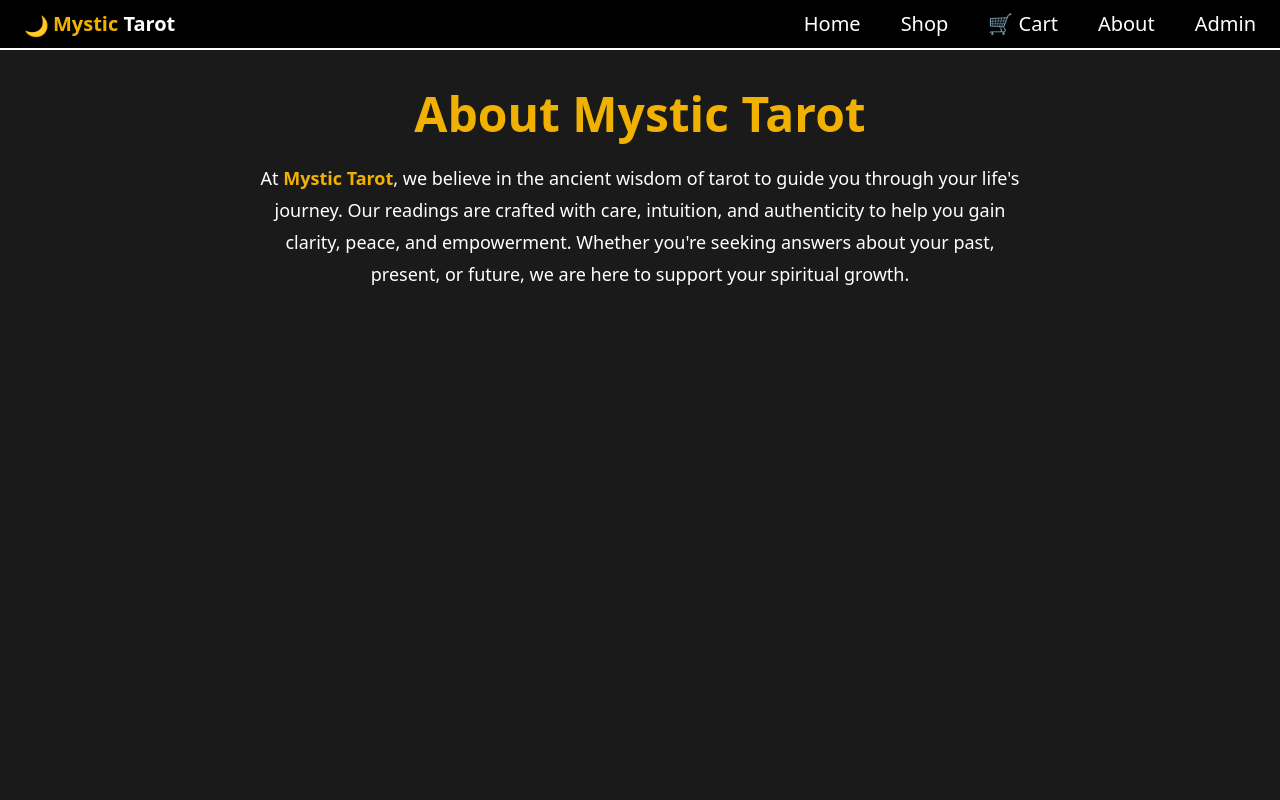
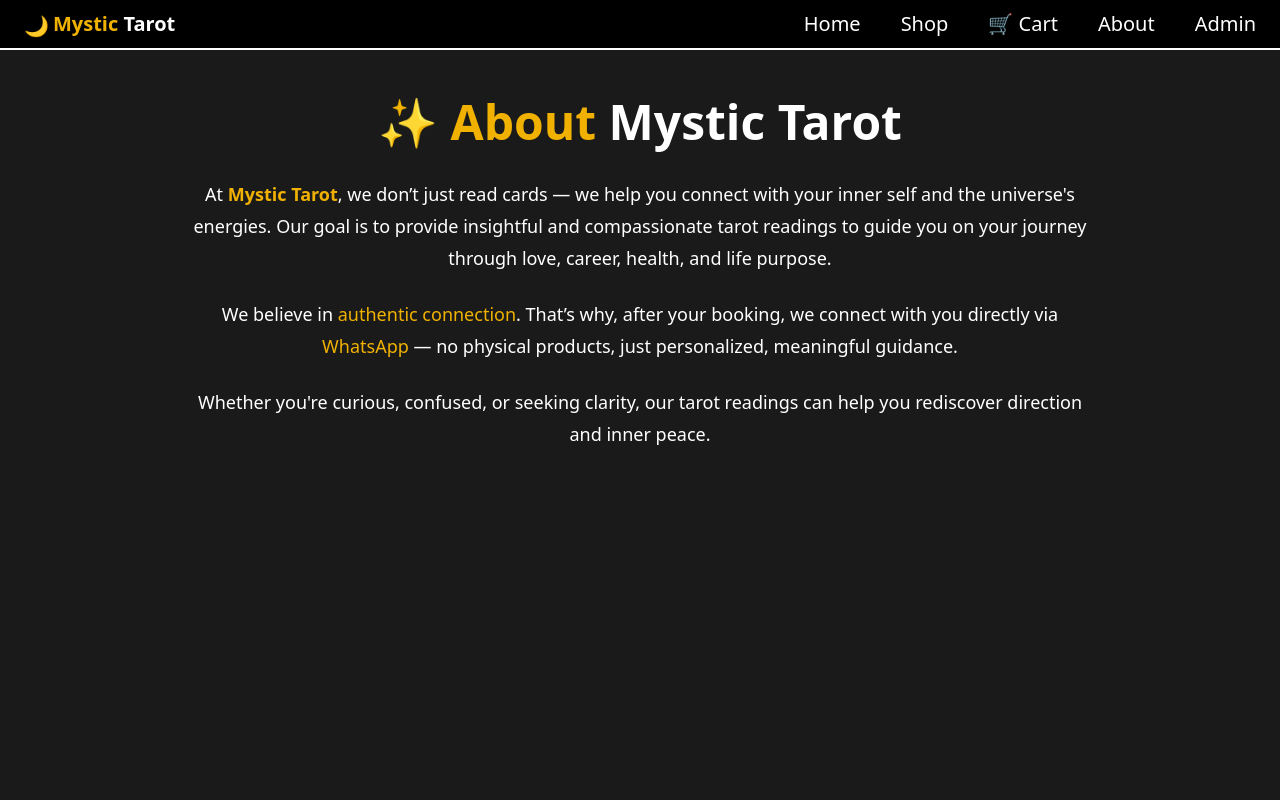
Before and after one commit to ankit-sikarwar-001/TarrotReading, a React (Vite) app in the folder client/: page /about in a window 1280 px wide. Shown: the top 800 px of the page. Built offline with nearby package versions, Linux system fonts and the light colour scheme; no server answers.

Commit message:
about update

```diff
--- a/client/src/pages/About.jsx
+++ b/client/src/pages/About.jsx
@@ -2,12 +2,24 @@
 
 const About = () => {
     return (
-        <div className="bg-[#1a1a1a] text-white min-h-screen py-10 px-6 md:px-20">
-            <h2 className="text-4xl md:text-5xl font-bold mb-6 text-yellow-500 text-center">About Mystic Tarot</h2>
-            <p className="text-lg leading-8 max-w-3xl mx-auto text-center">
-                At <span className="text-yellow-500 font-semibold">Mystic Tarot</span>, we believe in the ancient wisdom of tarot to guide you through your life's journey.
-                Our readings are crafted with care, intuition, and authenticity to help you gain clarity, peace, and empowerment. Whether you're seeking answers about your past, present, or future, we are here to support your spiritual growth.
-            </p>
+        <div className="bg-[#1a1a1a] text-white min-h-screen py-12 px-6 md:px-20">
+            <div className="max-w-4xl mx-auto text-center">
+                <h2 className="text-4xl md:text-5xl font-bold text-yellow-500 mb-8">
+                    ✨ About <span className="text-white">Mystic Tarot</span>
+                </h2>
+
+                <p className="text-lg leading-8 mb-6">
+                    At <span className="text-yellow-500 font-semibold">Mystic Tarot</span>, we don’t just read cards — we help you connect with your inner self and the universe's energies. Our goal is to provide insightful and compassionate tarot readings to guide you on your journey through love, career, health, and life purpose.
+                </p>
+
+                <p className="text-lg leading-8 mb-6">
+                    We believe in <span className="text-yellow-500">authentic connection</span>. That’s why, after your booking, we connect with you directly via <span className="text-yellow-500">WhatsApp</span> — no physical products, just personalized, meaningful guidance.
+                </p>
+
+                <p className="text-lg leading-8 mb-6">
+                    Whether you're curious, confused, or seeking clarity, our tarot readings can help you rediscover direction and inner peace.
+                </p>
+            </div>
         </div>
     );
 };
```
